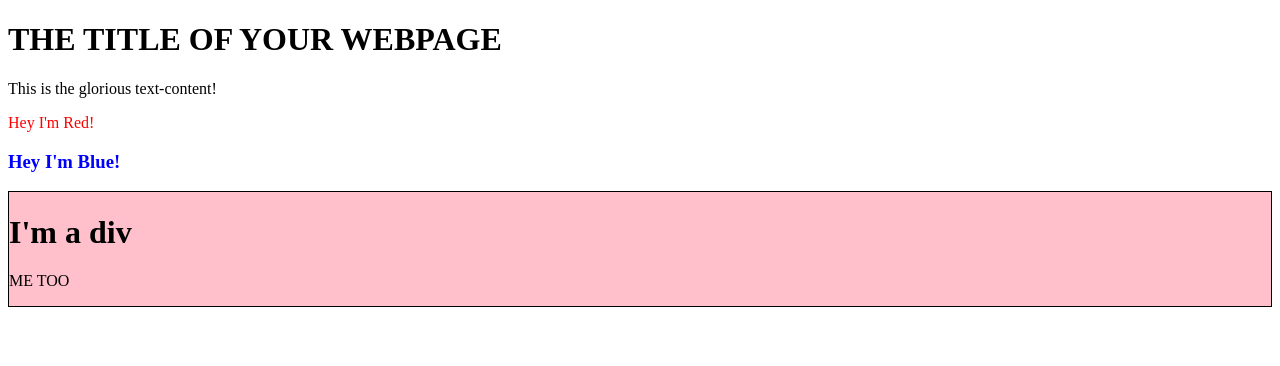
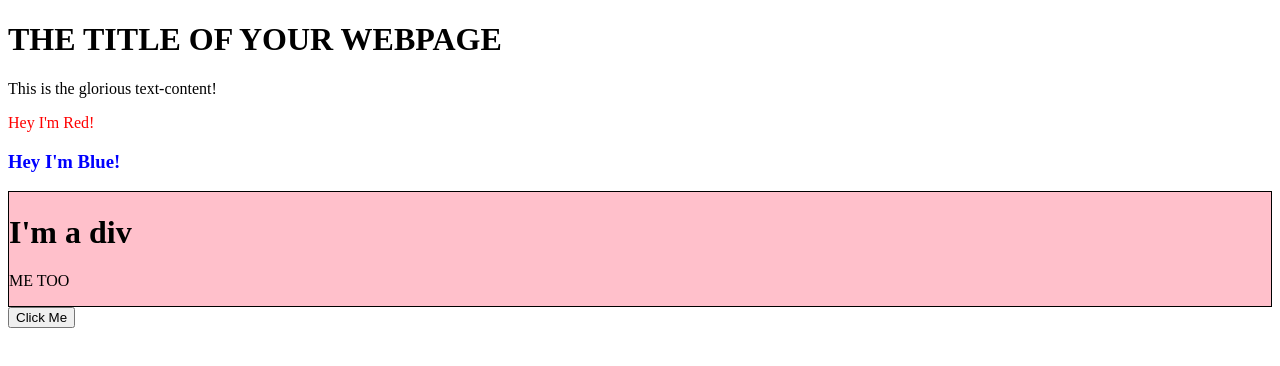
Before and after one commit to Robertcego/domManipulationExercise, a plain HTML site: page index.html in a window 1280 px wide. Drawn offline with Linux system fonts and the light colour scheme.

Commit message:
modified

```diff
--- a/index.html
+++ b/index.html
@@ -23,6 +23,8 @@
     <div id="container">
       <div class="content">This is the glorious text-content!</div>
     </div>
+
+    <button id="btn">Click Me</button>
     <script src="main.js"></script>
   </body>
 </html>
--- a/main.js
+++ b/main.js
@@ -25,3 +25,23 @@ newP.textContent = "ME TOO";
 myDiv.appendChild(newP);
 
 container.appendChild(myDiv);
+
+// const btn = document.querySelector("#btn");
+// btn.onclick = () => alert("Hello World");
+
+const btn = document.querySelector('#btn');
+btn.addEventListener('click', () => {
+  alert("Hello World");
+});
+
+btn.addEventListener('click', function (e) {
+    console.log(e);
+  });
+
+btn.addEventListener('click', function (e) {
+    console.log(e.target);
+  });
+
+  btn.addEventListener('click', function (e) {
+    e.target.style.background = 'blue';
+  });
```
